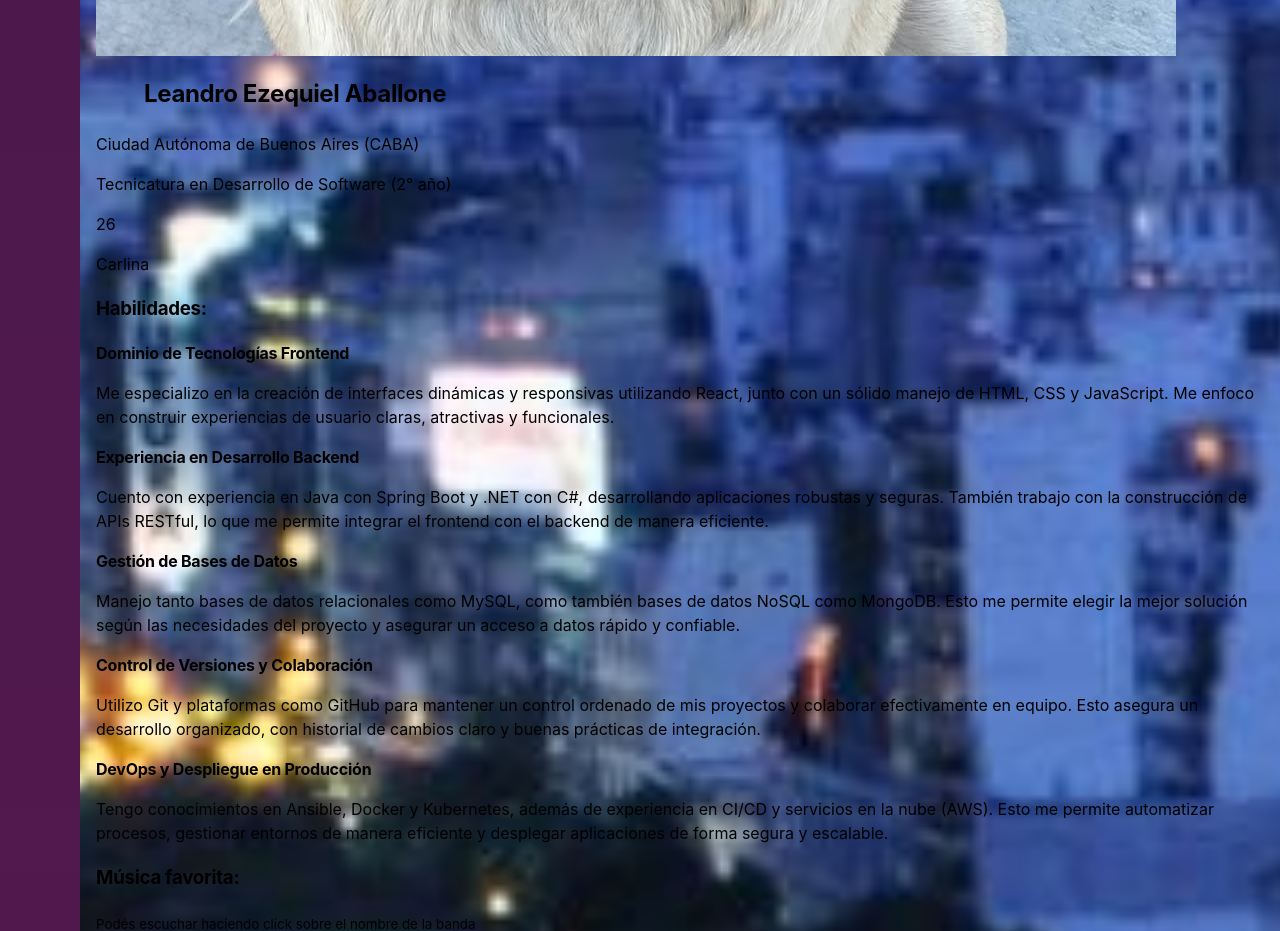
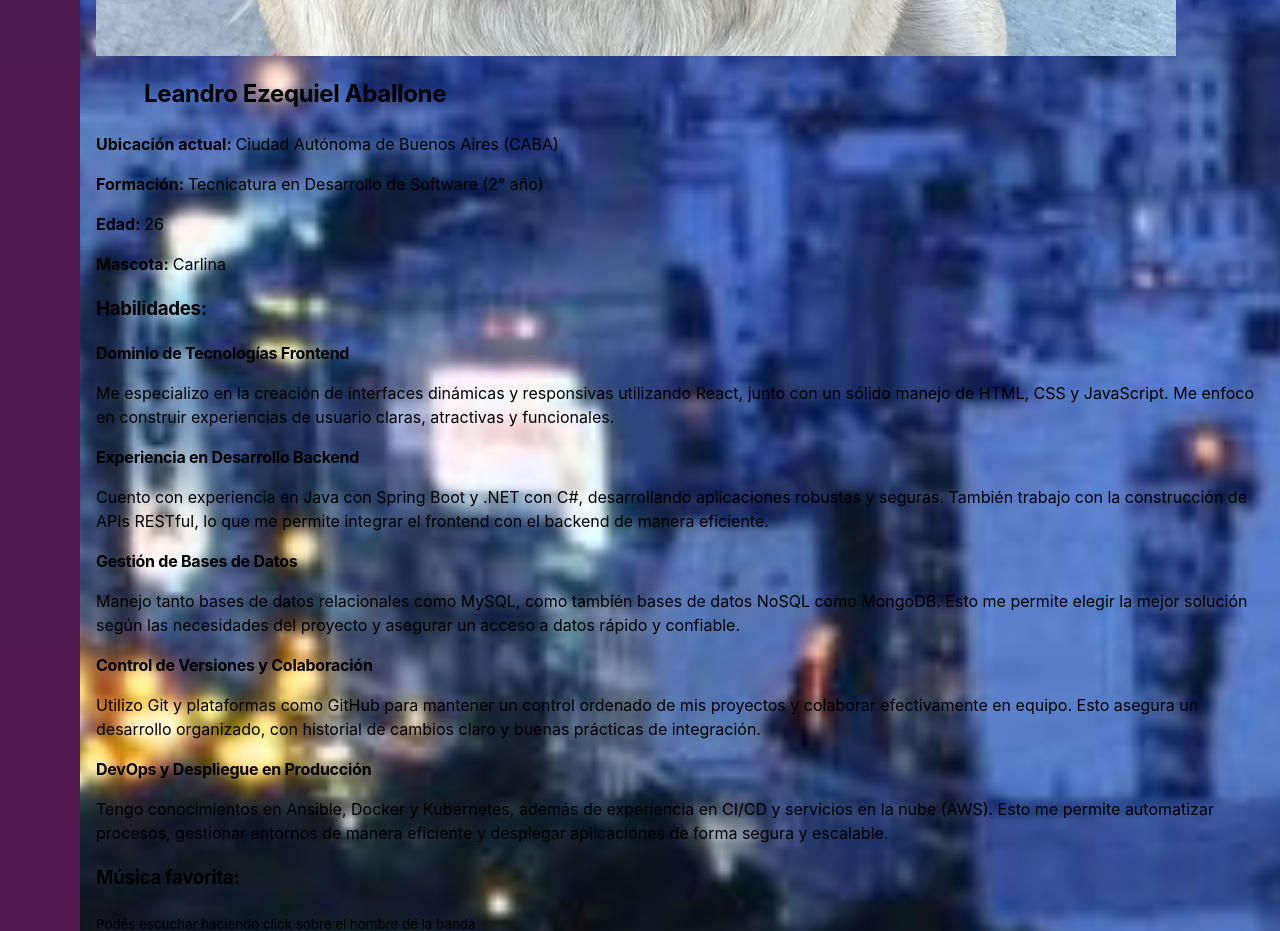
Before and after one commit to Lean-Aballone/TPFront_2, a React (Vite) app: page /lean in a window 1280 px wide. Shown: the part 1040-1971 px from the top of the page. Built offline with nearby package versions, Linux system fonts and the light colour scheme.

Commit message:
Info.jsx Added: Ubicación, Formación, Edad, Mascota

```diff
--- a/src/lean/Info.jsx
+++ b/src/lean/Info.jsx
@@ -1,12 +1,12 @@
 export default function Info({ nombre, ubicacion, formacion, edad, mascota }){
 
     return (
-        <article>
+        <article className="dark-bg">
             <h2>{ nombre }</h2>
-            <p>{ ubicacion }</p>
-            <p>{ formacion }</p>
-            <p>{ edad }</p>
-            <p> { mascota } </p>
+            <p><b>Ubicación actual: </b>{ ubicacion }</p>
+            <p><b>Formación: </b>{ formacion }</p>
+            <p><b>Edad: </b>{ edad }</p>
+            <p><b>Mascota: </b> { mascota } </p>
         </article>
     );
 }
```
